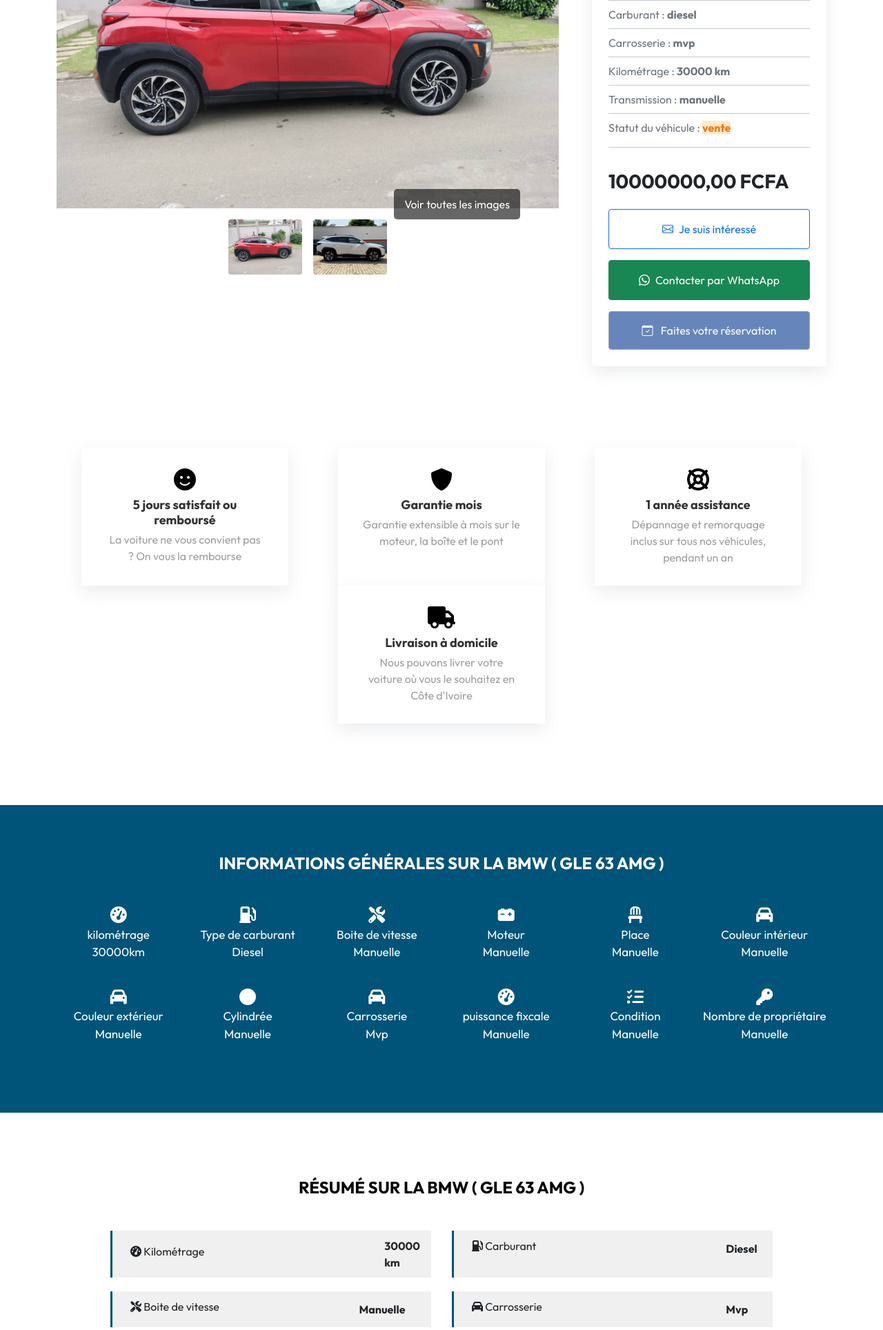
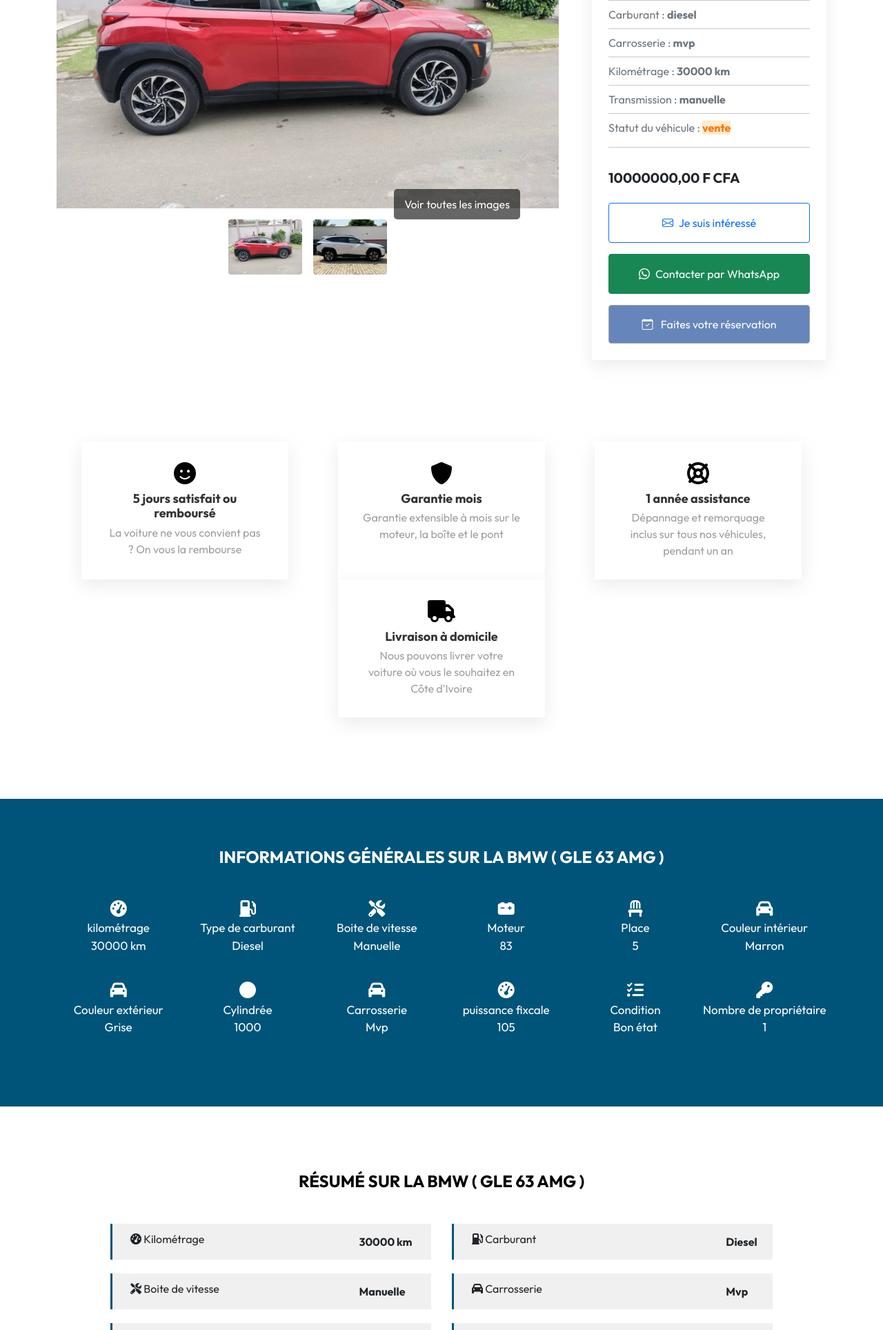
Before and after one commit to Zizou897/djoona, a Django app: page /product/1/ in a window 1280 px wide. Shown: the part 346-2274 px from the top of the page at 69% size. Run offline with Django 5.2, Linux system fonts and the light colour scheme; data comes from the database, SQL or seed files in the repository; both versions use the stored data as it was after the commit; some libraries are stand-ins or nearby versions; some web fonts are replaced.

Commit message:
mise a jour 55

```diff
--- a/djona_admin/models.py
+++ b/djona_admin/models.py
@@ -61,6 +61,16 @@ class Produit(models.Model):
     immatriculation = models.CharField(max_length=255, unique=True)
     nom_entreprise = models.CharField(max_length=255)
     contact = models.CharField(max_length=255)
+
+    moteur = models.PositiveIntegerField(validators=[MinValueValidator(0)])
+    place = models.PositiveIntegerField(validators=[MinValueValidator(0)])
+    couleur_interieur = models.CharField(max_length=255, default='No Color')
+    couleur_exterieur = models.CharField(max_length=255, default='No Color')
+    cylindre = models.PositiveIntegerField(validators=[MinValueValidator(0)])
+    puissance_fiscale = models.PositiveIntegerField(validators=[MinValueValidator(0)])  # Correction ici
+    nbre_proprio = models.PositiveIntegerField(validators=[MinValueValidator(0)])
+    condition = models.CharField(max_length=255)
+
     prix_location = models.DecimalField(max_digits=10, decimal_places=2, null=True, blank=True, validators=[MinValueValidator(0)])
     limite_assurance = models.DateField()
     date_ajout = models.DateTimeField(auto_now=True)
--- a/djona_admin/templates/about.html
+++ b/djona_admin/templates/about.html
@@ -2,6 +2,7 @@
 
 {% block content %}
 
+    <br/><br/><br/><br/>
     <div class="container">
         <section class="hero-section text-center bg-light" style="padding: 150px;">
             <div class="container">
--- a/djona_admin/templates/layout/product_card_index2.html
+++ b/djona_admin/templates/layout/product_card_index2.html
@@ -141,7 +141,7 @@
                                         </div>
 
                                         <div class="d-flex justify-content-between align-items-center mt-4">
-                                            <p class="fw-bold mb-0">{{ product.prix }} FCFA</p>
+                                            <p class="fw-bold mb-0">{{ product.prix_location }} FCFA</p>
                                             <a href="{% url 'product_detail' product.id %}" class="btn btn-outline-secondary btn-sm rounded-pill">
                                                 + Détails
                                             </a>
--- a/djona_admin/templates/layout/product_card_location.html
+++ b/djona_admin/templates/layout/product_card_location.html
@@ -104,6 +104,7 @@
                             </ul>
                         </nav>
                     </div>
+
             </div>
         </div>
     </div>
--- a/djona_admin/templates/product_detail.html
+++ b/djona_admin/templates/product_detail.html
@@ -67,7 +67,7 @@
                     </p>
                     <hr class="my-2"><br/>
 
-                    <h3 class="fw-bold mb-2">{{ product.prix }} FCFA</h3>
+                    <h5 class="mb-2 fw-bold">{{ product.prix }} F CFA</h5>
 
                     <div class="row g-3 mt-2">
                         <div class="col-12 col-md-12 col-lg-12">
@@ -136,7 +136,7 @@
                 <div class="col-2 text-center small" style="font-size: 17px;">
                     <i class="fas fa-tachometer-alt"></i><br/>
                     <span style="color:#fff;"> kilométrage </span>
-                    <p style="color:#fff;"> {{ product.kilometrage }}km</p>
+                    <p style="color:#fff;"> {{ product.kilometrage }} km</p>
                 </div>
                 <div class="col-2 text-center small" style="font-size: 17px;">
                     <i class="fas fa-gas-pump"></i><br/>
@@ -151,17 +151,17 @@
                 <div class="col-2 text-center small" style="font-size: 17px;">
                     <i class="fa-solid fa-car-battery"></i><br/>
                     <span style="color:#fff;"> Moteur </span>
-                    <p style="color:#fff;">  {{ product.transmission|capfirst }} </p>
+                    <p style="color:#fff;">  {{ product.moteur|capfirst }} </p>
                 </div>
                 <div class="col-2 text-center small" style="font-size: 17px;">
                     <i class="fas fa-chair"></i><br/>
                     <span style="color:#fff;"> Place </span>
-                    <p style="color:#fff;">  {{ product.transmission|capfirst }} </p>
+                    <p style="color:#fff;">  {{ product.place|capfirst }} </p>
                 </div>
                 <div class="col-2 text-center small" style="font-size: 17px;">
                     <i class="fas fa-car"></i><br/>
                     <span style="color:#fff;"> Couleur intérieur </span>
-                    <p style="color:#fff;">  {{ product.transmission|capfirst }} </p>
+                    <p style="color:#fff;">  {{ product.couleur_interieur|capfirst }} </p>
                 </div>
             </div>
 
@@ -169,12 +169,12 @@
                 <div class="col-2 text-center small" style="font-size: 17px;">
                     <i class="fas fa-car"></i><br/>
                     <span style="color:#fff;"> Couleur extérieur </span>
-                    <p style="color:#fff;">  {{ product.transmission|capfirst }} </p>
+                    <p style="color:#fff;">  {{ product.couleur_exterieur|capfirst }} </p>
                 </div>
                 <div class="col-2 text-center small" style="font-size: 17px;">
                     <i class="fas fa-circle"></i><br/>
                     <span style="color:#fff;"> Cylindrée </span>
-                    <p style="color:#fff;">  {{ product.transmission|capfirst }} </p>
+                    <p style="color:#fff;">  {{ product.cylindre|capfirst }} </p>
                 </div>
                 <div class="col-2 text-center small" style="font-size: 17px;">
                     <i class="fa-solid fa-car"></i><br/>
@@ -185,18 +185,18 @@
                 <div class="col-2 text-center small" style="font-size: 17px;">
                     <i class="fas fa-tachometer-alt"></i><br/>
                     <span style="color:#fff;"> puissance fixcale </span>
-                    <p style="color:#fff;">  {{ product.transmission|capfirst }} </p>
+                    <p style="color:#fff;">  {{ product.puissance_fiscale|capfirst }} </p>
                 </div>
                 <div class="col-2 text-center small" style="font-size: 17px;">
                     <i class="fas fa-list-check"></i><br/>
                     <span style="color:#fff;"> Condition </span>
-                    <p style="color:#fff;">  {{ product.transmission|capfirst }} </p>
+                    <p style="color:#fff;">  {{ product.condition|capfirst }} </p>
                 </div>
 
                 <div class="col-2 text-center small" style="font-size: 17px;">
                     <i class="fas fa-key"></i><br/>
                     <span style="color:#fff;"> Nombre de propriétaire </span>
-                    <p style="color:#fff;">  {{ product.transmission|capfirst }} </p>
+                    <p style="color:#fff;">  {{ product.nbre_proprio|capfirst }} </p>
                 </div>
             </div>
 
@@ -221,14 +221,14 @@
                 <div class="row justify-content-center">
                     <div class="col-md-5" style="background-color: #f0f0f0; padding: 10px; margin-right: 30px; border-left: 3px solid #015479;">
                         <div class="d-flex justify-content-between align-items-center">
-                            <div class="col-10">
+                            <div class="col-9">
                                 <div class="input-group-append ms-3">
                                     <i class="fas fa-tachometer-alt"></i>
                                     <label for="field1" class="form-label">Kilométrage</label>
                                 </div>
                             </div>
 
-                            <div class="col-2">
+                            <div class="col-3">
                                 <div class="input-group-append ms-3 fw-bold">
                                     {{ product.kilometrage }} km
                                 </div>
@@ -302,7 +302,7 @@
 
                             <div class="col-2">
                                 <div class="input-group-append ms-3 fw-bold">
-                                    {{ product.kilometrage }}
+                                    {{ product.cylindre }}
                                 </div>
                             </div>
                         </div>
@@ -310,16 +310,16 @@
 
                     <div class="col-md-5" style="background-color: #f0f0f0; padding: 10px; border-left: 3px solid #015479;">
                         <div class="d-flex justify-content-between align-items-center">
-                            <div class="col-10">
+                            <div class="col-11">
                                 <div class="input-group-append ms-3">
                                     <i class="fas fa-tachometer-alt"></i>
                                     <label for="field1" class="form-label">Puissance fixcale</label>
                                 </div>
                             </div>
 
-                            <div class="col-2">
+                            <div class="col-1">
                                 <div class="input-group-append ms-3 fw-bold">
-                                    {{ product.carburant }}
+                                    {{ product.puissance_fiscale }}
                                 </div>
                             </div>
                         </div>
@@ -329,16 +329,16 @@
                 <div class="row justify-content-center" style="margin-top:20px;">
                     <div class="col-md-5" style="background-color: #f0f0f0; padding: 10px; margin-right: 30px; border-left: 3px solid #015479;">
                         <div class="d-flex justify-content-between align-items-center">
-                            <div class="col-10">
+                            <div class="col-11">
                                 <div class="input-group-append ms-3">
                                     <i class="fa-solid fa-car-battery"></i>
                                     <label for="field1" class="form-label">Moteur</label>
                                 </div>
                             </div>
 
-                            <div class="col-2">
+                            <div class="col-1">
                                 <div class="input-group-append ms-3 fw-bold">
-                                    {{ product.kilometrage }}
+                                    {{ product.moteur }}
                                 </div>
                             </div>
                         </div>
@@ -355,7 +355,7 @@
 
                             <div class="col-2">
                                 <div class="input-group-append ms-3 fw-bold">
-                                    {{ product.carburant }}
+                                    {{ product.condition }}
                                 </div>
                             </div>
                         </div>
--- a/djona_admin/views.py
+++ b/djona_admin/views.py
@@ -156,7 +156,6 @@ def IndexPage(request):
         }
         for marque, carross_dict in carburant_by_marque_and_carrosserie_and_transmission.items()
     }
-
 
     context = {
         "list_products": marque_filtered_products,
```
Also changed, not shown: djona_admin/templates/layout/product_card.html (+4 -14 lines), db.sqlite3, djona_admin/migrations/0024_produit_couleur_exterieur_produit_couleur_interieur_and_more.py (added), djona_admin/migrations/0025_produit_condition.py (added). Lines whose indentation alone changed are shown as unchanged.
